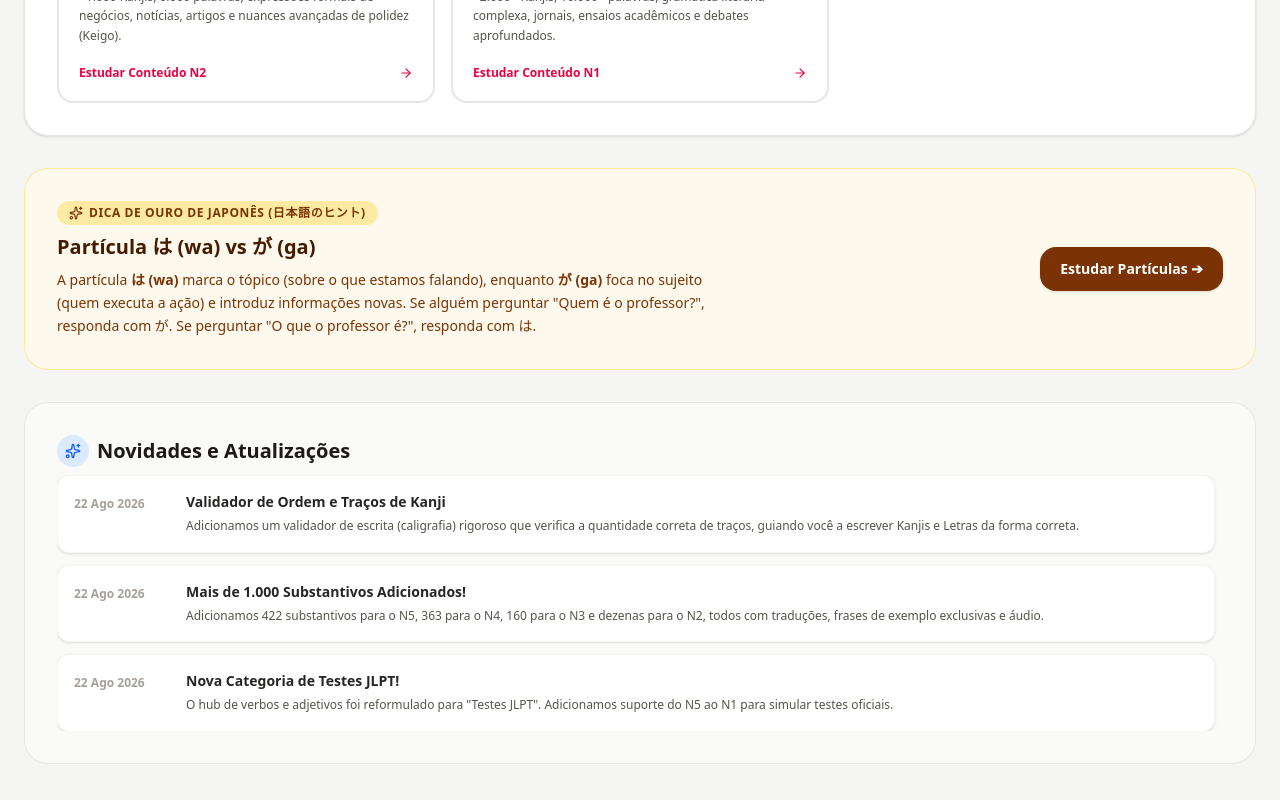
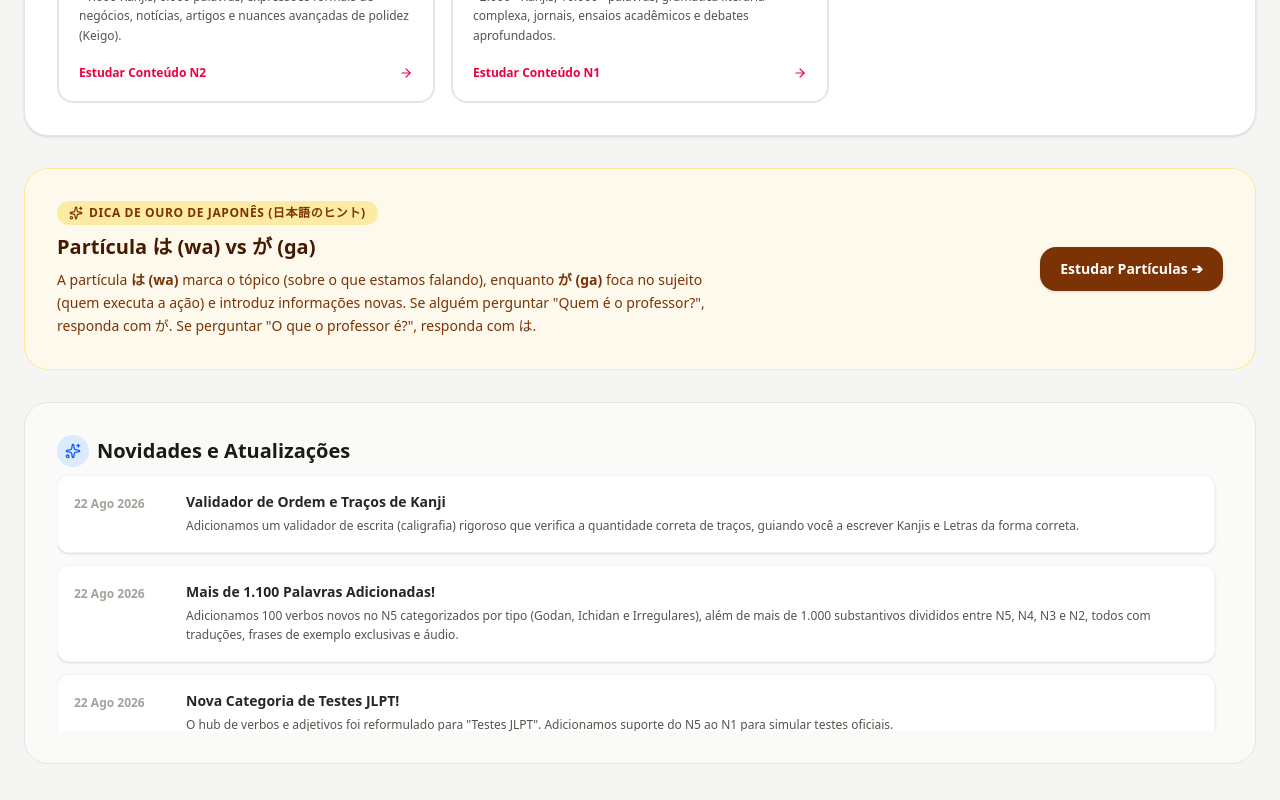
Before and after one commit to nordicr1/NihonGo-App, a React (Vite) app: page / in a window 1280 px wide. Shown: the part 1634-2434 px from the top of the page. Built offline with nearby package versions, Linux system fonts and the light colour scheme.

Commit message:
chore: update changelog for N5 verbs

```diff
--- a/src/components/HomeHub.tsx
+++ b/src/components/HomeHub.tsx
@@ -58,8 +58,8 @@ const CHANGELOG = [
   },
   {
     date: '22 Ago 2026',
-    title: 'Mais de 1.000 Substantivos Adicionados!',
-    desc: 'Adicionamos 422 substantivos para o N5, 363 para o N4, 160 para o N3 e dezenas para o N2, todos com traduções, frases de exemplo exclusivas e áudio.',
+    title: 'Mais de 1.100 Palavras Adicionadas!',
+    desc: 'Adicionamos 100 verbos novos no N5 categorizados por tipo (Godan, Ichidan e Irregulares), além de mais de 1.000 substantivos divididos entre N5, N4, N3 e N2, todos com traduções, frases de exemplo exclusivas e áudio.',
   },
   {
     date: '22 Ago 2026',
```
